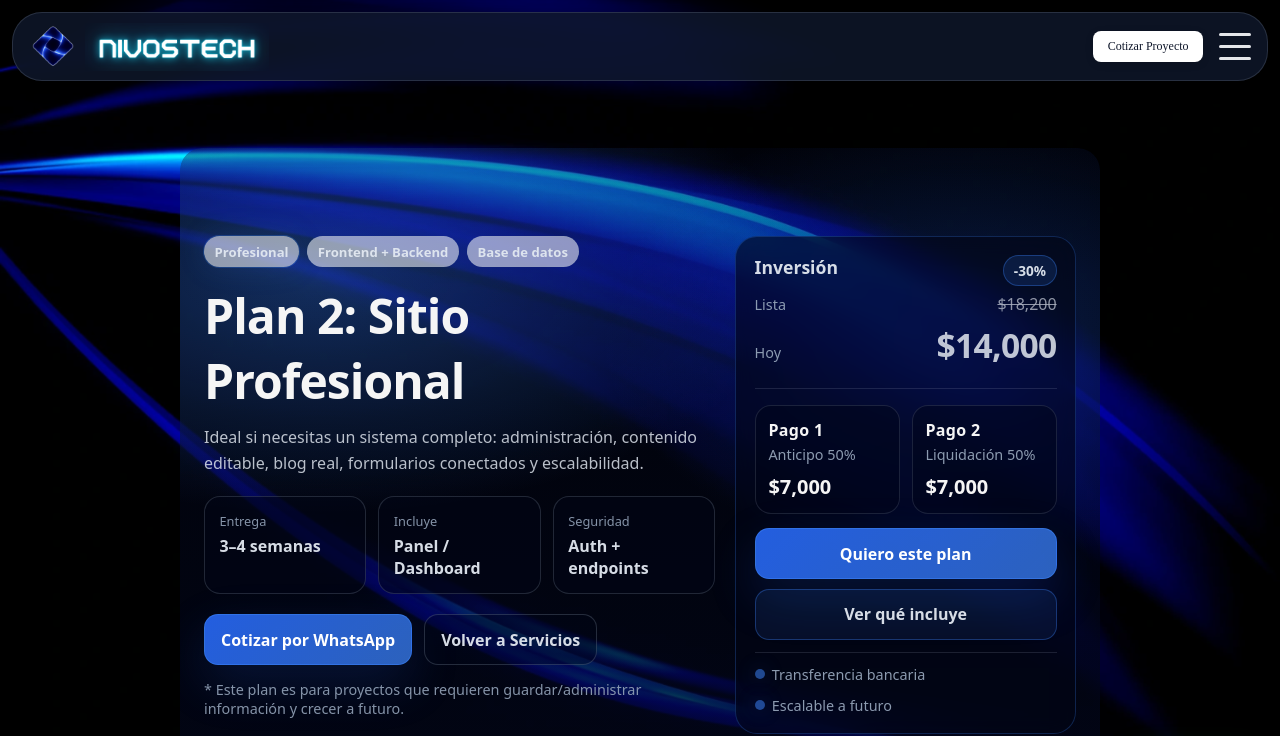
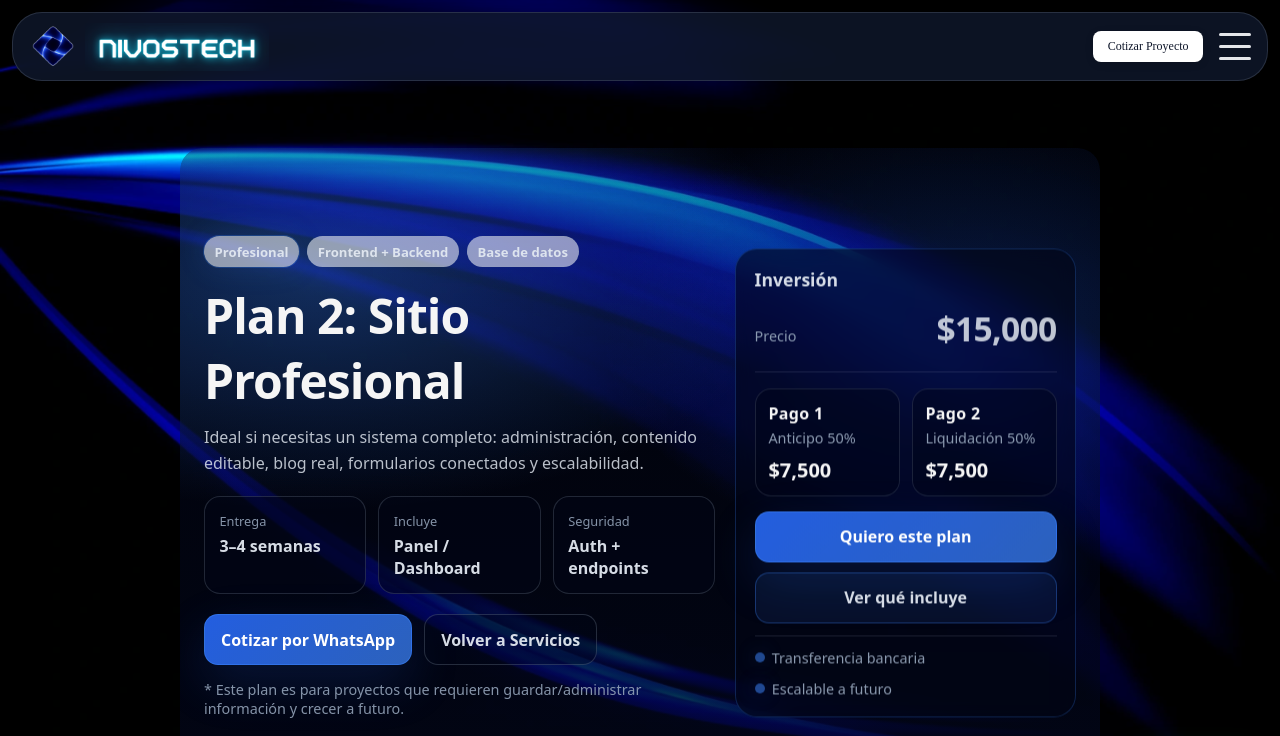
Before and after one commit to HugoAguayo2006/nivostech, a React (Vite) app: page /servicios/plan-2 in a window 1280 px wide. Shown: the top 736 px of the page. Built offline with nearby package versions, Linux system fonts and the light colour scheme; a web font is replaced by a local one.

Commit message:
change prices

```diff
--- a/src/pages/planes/Plan1.jsx
+++ b/src/pages/planes/Plan1.jsx
@@ -62,7 +62,7 @@ function Plan1() {
                 </div>
 
                 <p className="plan-note">
-                  * Precio con descuento por tiempo limitado. Factura disponible (requiere CSF).
+                  * Factura disponible (requiere CSF).
                 </p>
               </div>
 
@@ -70,15 +70,10 @@ function Plan1() {
               <aside className="price-card">
                 <div className="price-card__top">
                   <h2 className="price-title">Inversión</h2>
-                  <div className="price-row">
-                    <span className="price-label">Lista</span>
-                    <span className="price-old">$11,700</span>
-                  </div>
                   <div className="price-row price-row--main">
-                    <span className="price-label">Hoy</span>
+                    <span className="price-label">Precio</span>
                     <span className="price-main">$9,000</span>
                   </div>
-                  <div className="price-chip">-30%</div>
                 </div>
 
                 <div className="price-split">
--- a/src/pages/planes/Plan2.jsx
+++ b/src/pages/planes/Plan2.jsx
@@ -76,31 +76,23 @@ function Plan2() {
               <aside className="price-card">
                 <div className="price-card__top">
                   <h2 className="price-title">Inversión</h2>
-
-                  <div className="price-row">
-                    <span className="price-label">Lista</span>
-                    <span className="price-old">$18,200</span>
+                  <div className="price-row price-row--main">
+                    <span className="price-label">Precio</span>
+                    <span className="price-main">$15,000</span>
                   </div>
-
-                  <div className="price-row price-row--main">
-                    <span className="price-label">Hoy</span>
-                    <span className="price-main">$14,000</span>
-                  </div>
-
-                  <div className="price-chip">-30%</div>
                 </div>
 
                 <div className="price-split">
                   <div className="split-card">
                     <div className="split-title">Pago 1</div>
                     <div className="split-desc">Anticipo 50%</div>
-                    <div className="split-amount">$7,000</div>
+                    <div className="split-amount">$7,500</div>
                   </div>
 
                   <div className="split-card">
                     <div className="split-title">Pago 2</div>
                     <div className="split-desc">Liquidación 50%</div>
-                    <div className="split-amount">$7,000</div>
+                    <div className="split-amount">$7,500</div>
                   </div>
                 </div>
 
```
